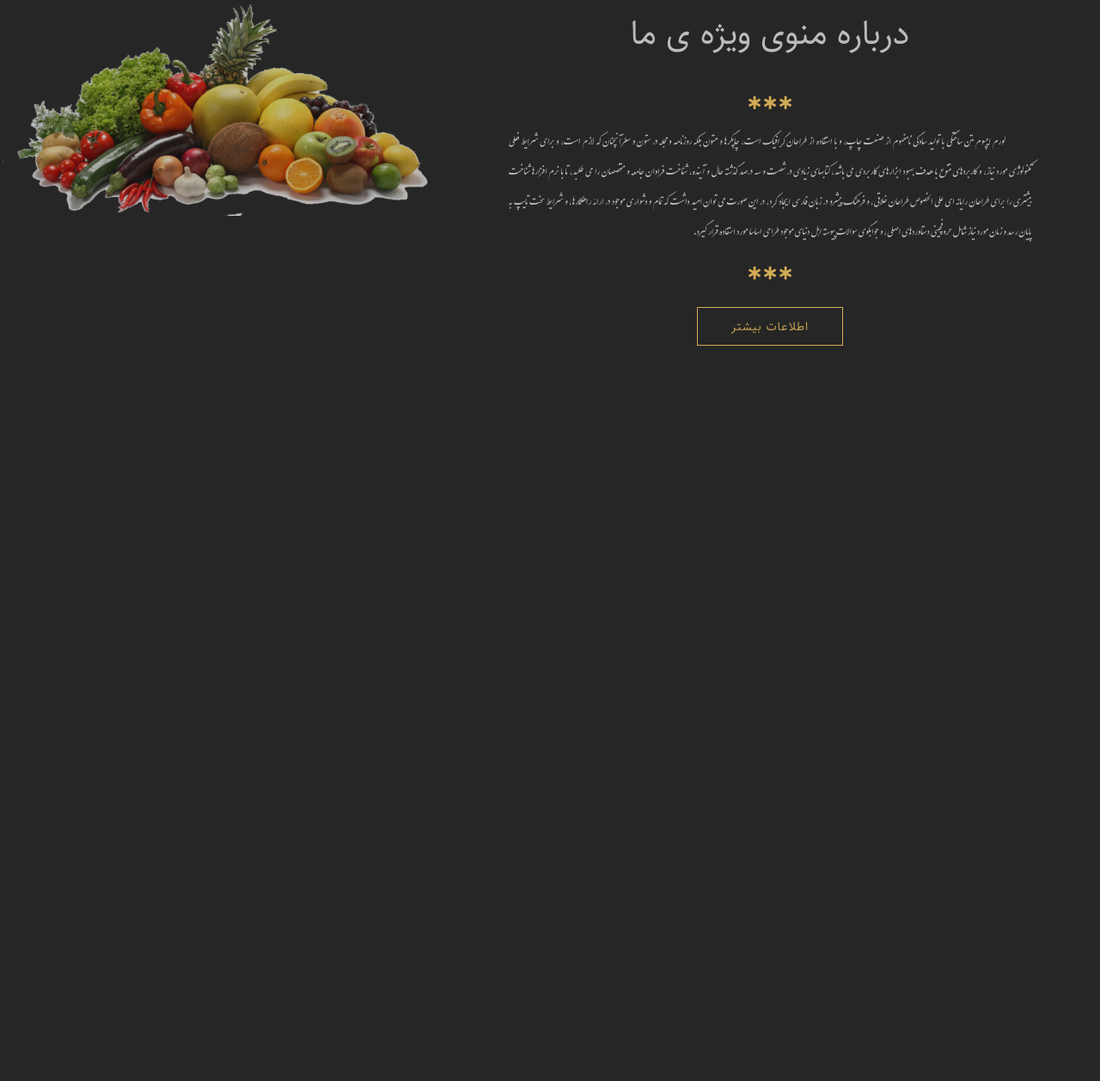
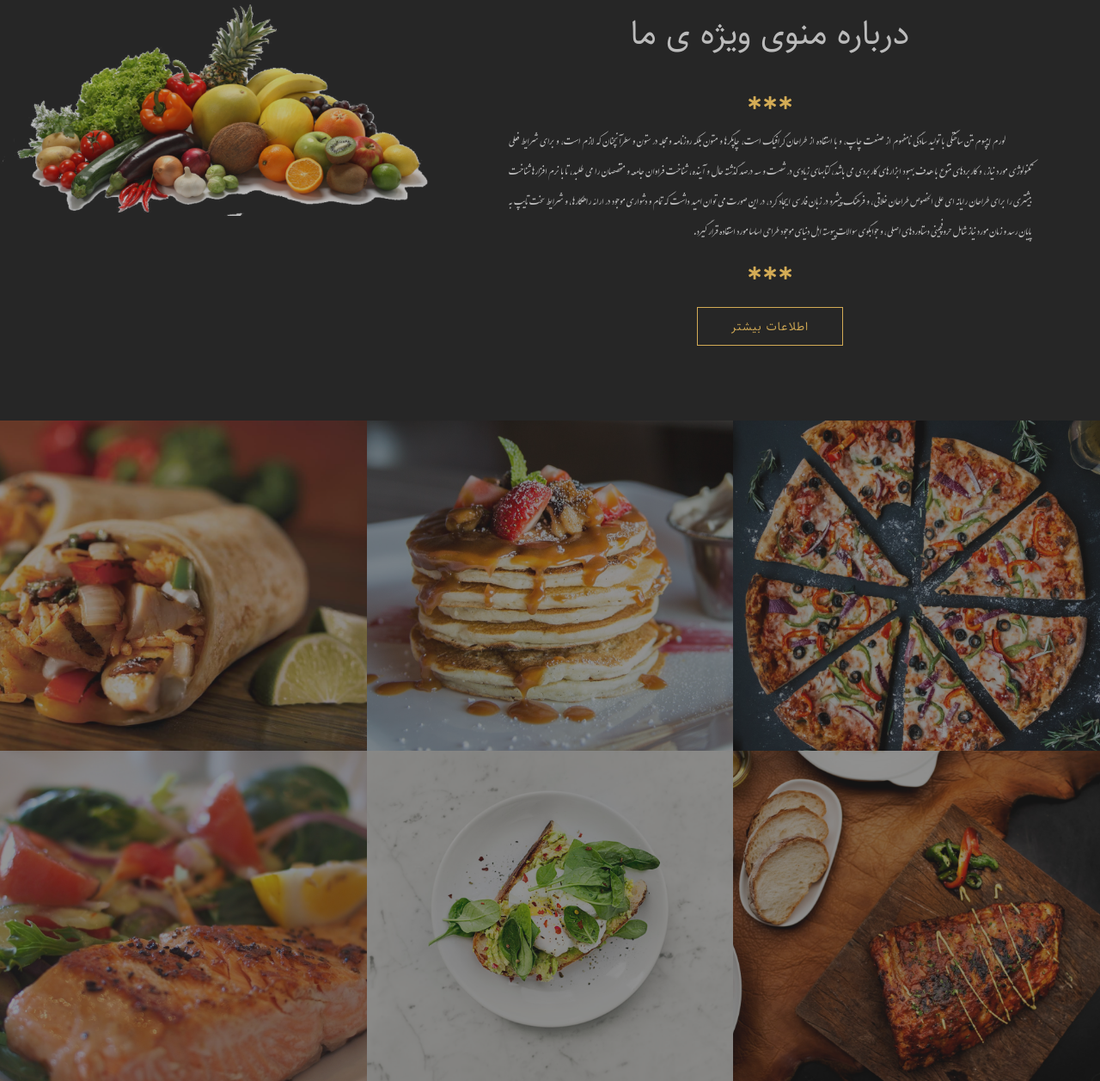
Before and after one commit to AbolfazlPanahiazar/Delish-Restaurant-page, a plain HTML site: page index.html in a window 1280 px wide. Shown: the part 1031-2288 px from the top of the page at 86% size. Before the commit the page ends 1520 px from the top, so only its background shows below. Drawn offline with Linux system fonts and the light colour scheme; files whose address does not match are found by name.

Commit message:
add gallery section and its styles

```diff
--- a/index.html
+++ b/index.html
@@ -68,7 +68,59 @@
             </div>
         </section>
         <!-- end about us -->
-
-
+        <!-- start gallery -->
+        <section class="gallery">
+            <div class="cards-wrapper">
+                <div class="card">
+                    <div class="card-overlay">
+                        <h1 class="card-overlay-heading">نام غذا</h1>
+                        <p class="card-overlay-paragraph">قیمت: 500 تومان</p>
+                        <button type="button" class="card-overlay-btn">سفارش</button>
+                    </div>
+                    <img class="card-img" src="./images/gallery-img-1.jpeg" alt="">
+                </div>
+                <div class="card">
+                    <div class="card-overlay">
+                        <h1 class="card-overlay-heading">نام غذا</h1>
+                        <p class="card-overlay-paragraph">قیمت: 500 تومان</p>
+                        <button type="button" class="card-overlay-btn">سفارش</button>
+                    </div>
+                    <img class="card-img" src="./images/gallery-img-2.jpeg" alt="">
+                </div>
+                <div class="card">
+                    <div class="card-overlay">
+                        <h1 class="card-overlay-heading">نام غذا</h1>
+                        <p class="card-overlay-paragraph">قیمت: 500 تومان</p>
+                        <button type="button" class="card-overlay-btn">سفارش</button>
+                    </div>
+                    <img class="card-img" src="./images/gallery-img-3.jpeg" alt="">
+                </div>
+                <div class="card">
+                    <div class="card-overlay">
+                        <h1 class="card-overlay-heading">نام غذا</h1>
+                        <p class="card-overlay-paragraph">قیمت: 500 تومان</p>
+                        <button type="button" class="card-overlay-btn">سفارش</button>
+                    </div>
+                    <img class="card-img" src="./images/gallery-img-4.jpeg" alt="">
+                </div>
+                <div class="card">
+                    <div class="card-overlay">
+                        <h1 class="card-overlay-heading">نام غذا</h1>
+                        <p class="card-overlay-paragraph">قیمت: 500 تومان</p>
+                        <button type="button" class="card-overlay-btn">سفارش</button>
+                    </div>
+                    <img class="card-img" src="./images/gallery-img-5.jpeg" alt="">
+                </div>
+                <div class="card">
+                    <div class="card-overlay">
+                        <h1 class="card-overlay-heading">نام غذا</h1>
+                        <p class="card-overlay-paragraph">قیمت: 500 تومان</p>
+                        <button type="button" class="card-overlay-btn">سفارش</button>
+                    </div>
+                    <img class="card-img" src="./images/gallery-img-6.jpeg" alt="">
+                </div>
+            </div>
+        </section>
+        <!-- start gallery -->
     </body>
 </html>
--- a/scss/_base.scss
+++ b/scss/_base.scss
@@ -2,6 +2,7 @@ $color-dark: #262626;
 $color-black: #000;
 $color-primary: #d3ab55;
 $color-secondary: #bbb;
+$color-white: #fff;
 
 $font-dancingScript: 'Dancing Script', cursive;
 $font-josefinSans: "Josefin Sans", sans-serif;
@@ -45,6 +46,11 @@ $font-nastaliq: Nastaliq, Tahoma;
     transform: translate(-50%, -50%);
 }
 
+%fullSpace {
+    width: 100%;
+    height: 100%;
+}
+
 * {
     padding: 0;
     margin: 0;
--- a/scss/_components.scss
+++ b/scss/_components.scss
@@ -57,3 +57,59 @@
         color: $color-dark;
     }
 }
+
+.card {
+    width: 33.3333%;
+    height: 30vw;
+    position: relative;
+    overflow: hidden;
+
+    &:hover .card-overlay {
+        left: 0;
+    }
+
+    &-overlay {
+        @extend %fullSpace;
+        @include flexLayout;
+        flex-direction: column;
+        position: absolute;
+        top: 0;
+        left: -100%;
+        color: $color-white;
+        background-color: rgba($color: $color-primary, $alpha: 0.6);
+        z-index: 1;
+        transition: left .5s;
+
+        &-heading {
+            font-family: $font-nastaliq;
+            font-size: 50px;
+            @include textStyles
+        }
+
+        &-paragraph {
+            font-family: $font-sahel;
+            font-size: 30px;
+            margin-bottom: 30px;
+            @include textStyles
+        }
+
+        &-btn {
+            width: 150px;
+            height: 40px;
+            color: $color-primary;
+            background-color: $color-white;
+            font-family: $font-sahel;
+            font-size: 14px;
+            border: 1px solid $color-primary;
+            border-radius: 30px;
+            outline: none;
+            cursor: pointer;
+        }
+    }
+
+    &-img {
+        @extend %fullSpace;
+        object-fit: cover;
+        opacity: 0.5;
+    }
+}
--- a/scss/_layout.scss
+++ b/scss/_layout.scss
@@ -72,3 +72,10 @@
         }
     }
 }
+
+.gallery {
+    .cards-wrapper {
+        display: flex;
+        flex-wrap: wrap;
+    }
+}
```
Also changed, not shown: css/main.css, 1 other file.
